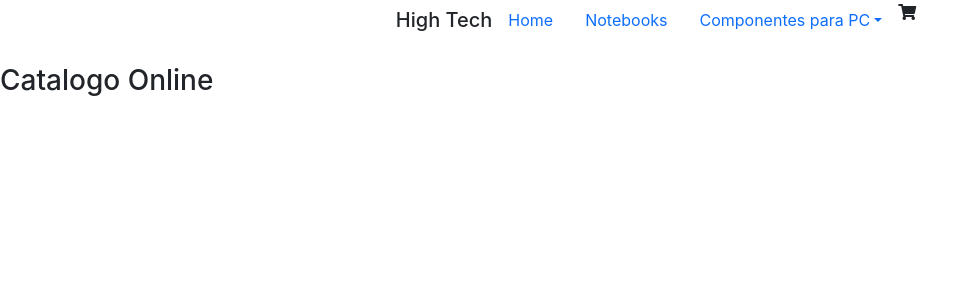
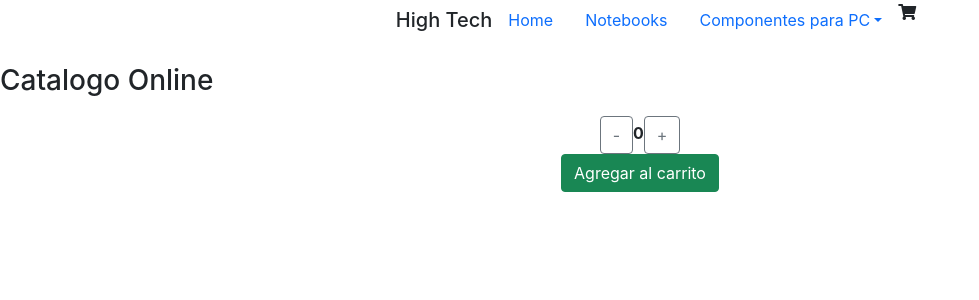
Before and after one commit to AndresCistac/hightechapp, a React (Create React App) app: page / in a window 1280 px wide. Shown: the top 300 px of the page, without its empty margins (0-979 px from the left). Built offline with nearby package versions, Linux system fonts and the light colour scheme.

Commit message:
desafio contador

```diff
--- a/src/App.js
+++ b/src/App.js
@@ -1,11 +1,12 @@
 import './App.css';
 import NavBar from './components/NavBar'
 import ItemListContainer from './components/ItemListContainer'
+import ItemCount from './components/ItemCount'
 function App() {
   return <>
     <NavBar />
     <ItemListContainer />
-
+    <ItemCount />
   </>
 }
 
--- a/src/components/CartWidget.js
+++ b/src/components/CartWidget.js
@@ -3,7 +3,7 @@
 export default function CartWidget(){
     return(
         <li>
-            <i class="fas fa-shopping-cart"></i>
+            <i className="fas fa-shopping-cart"></i>
         </li>
     )
 }
--- /dev/null
+++ b/src/components/ItemCount.css
@@ -0,0 +1,6 @@
+.contador{
+    text-align: center;
+    font-weight: bold ;
+    padding: 10px;
+
+}
--- /dev/null
+++ b/src/components/ItemCount.js
@@ -0,0 +1,34 @@
+import { Component } from "react";
+import './ItemCount.css';
+export default class ItemCount extends Component{
+
+    state= {
+        count:0,
+        stock:5,
+    }
+
+    sacar = () =>{
+        this.setState({
+            count: this.state.count -1
+        })
+    }
+    agregar = () =>{
+        this.setState({
+            count: this.state.count +1
+        })
+    }
+    render() {
+      return (
+          <>
+            <div className="contador">
+                <button className="btn btn-outline-secondary" onClick={this.sacar}>-</button>
+                {this.state.count}
+                <button className="btn btn-outline-secondary" onClick={this.agregar}>+</button>
+                <br></br>
+                <button className="btn btn-success " >Agregar al carrito</button>
+            </div>
+
+           </> )
+    }
+
+}
```
